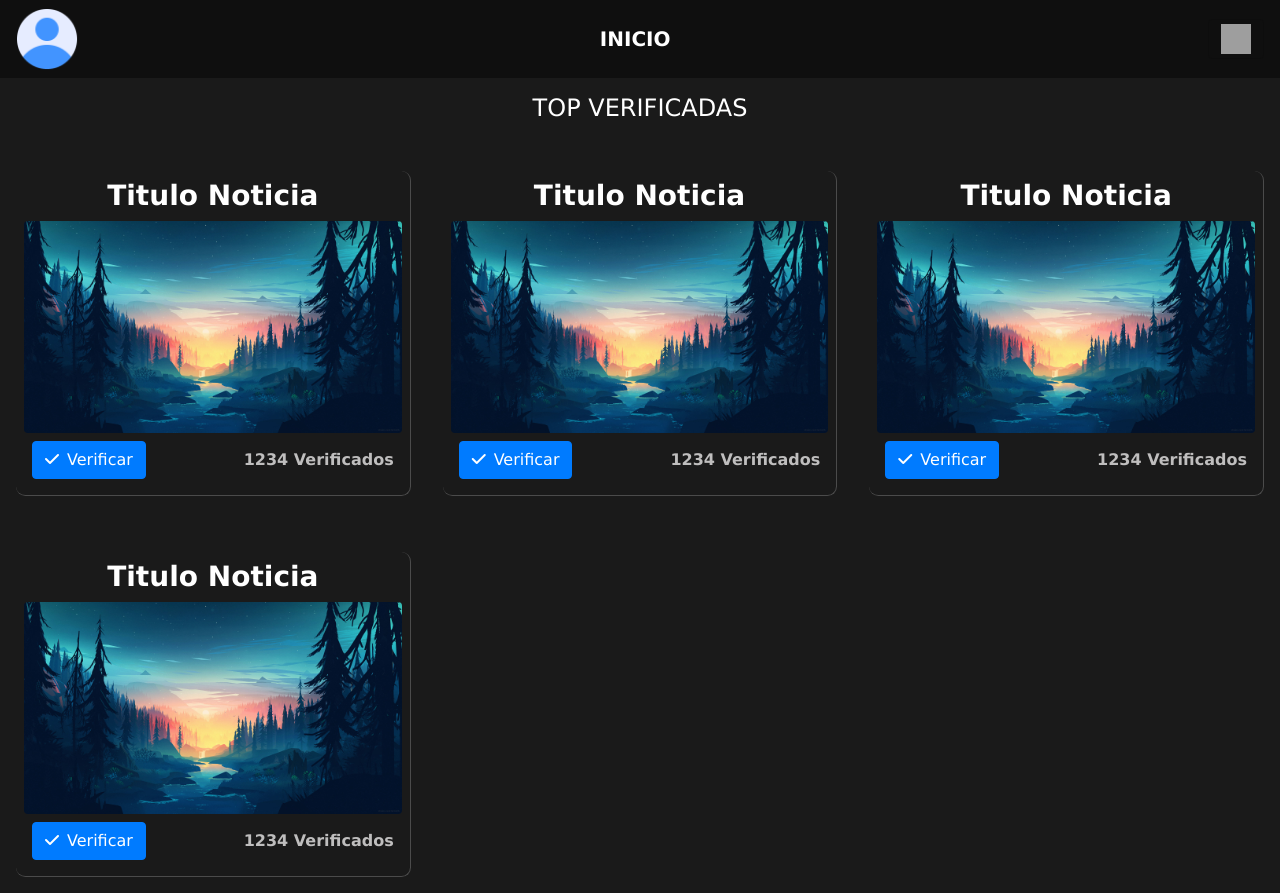
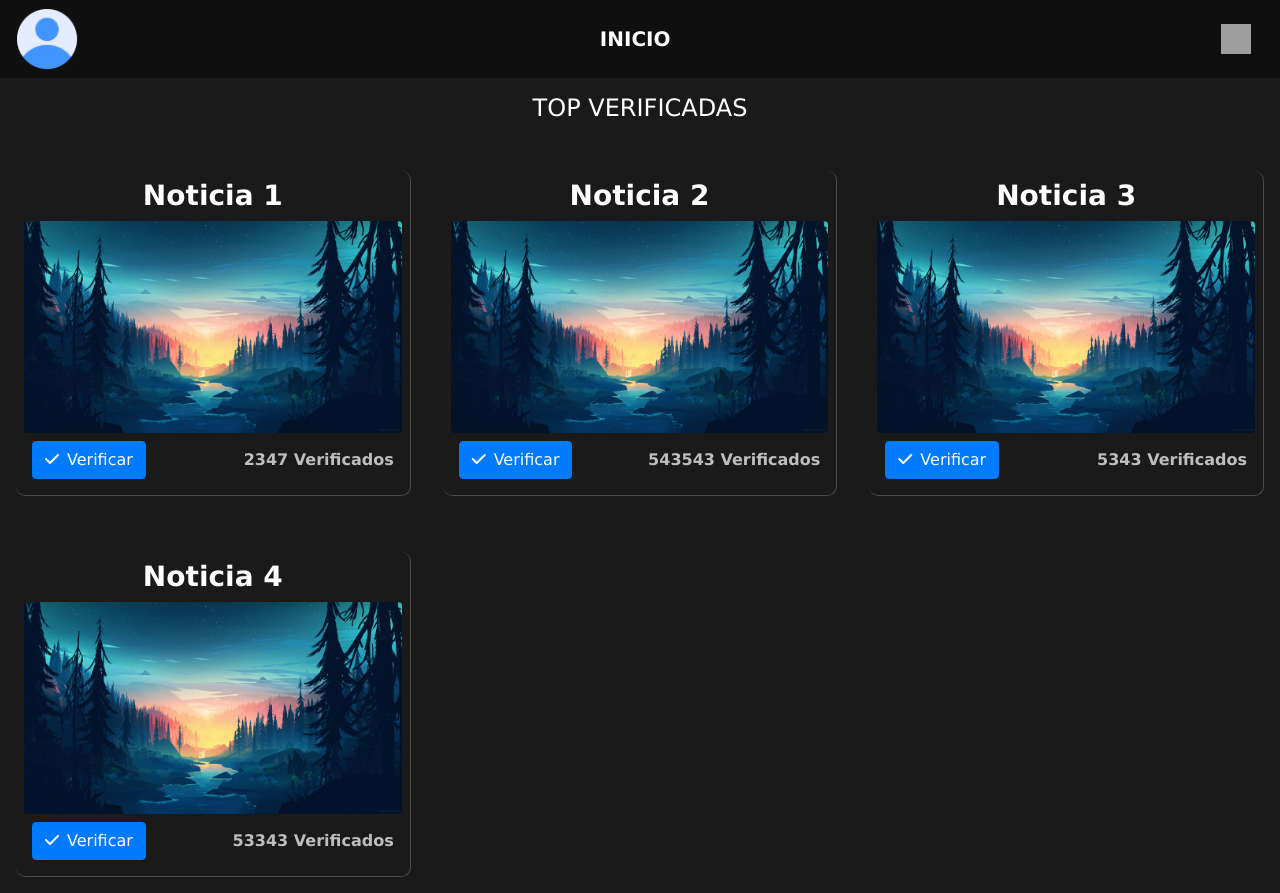
Before and after one commit to IvanAndrade11/report_now, an Angular app in the folder Frontend_V2/: page /user-home in a window 1280 px wide. Built offline with nearby package versions, Linux system fonts and the light colour scheme; no server answers; grey boxes are pictures that could not be loaded.

Commit message:
Update 3 files

```diff
--- a/Frontend_V2/src/app/restore-password/restore-password.component.ts
+++ b/Frontend_V2/src/app/restore-password/restore-password.component.ts
@@ -1,15 +1,15 @@
-import { Component, OnInit } from '@angular/core'
-import { FormBuilder, FormGroup, Validators } from '@angular/forms'
-import { Router } from '@angular/router'
-import { ToastrService } from 'ngx-toastr'
+import { Component, OnInit } from "@angular/core";
+import { FormBuilder, FormGroup, Validators } from "@angular/forms";
+import { Router } from "@angular/router";
+import { ToastrService } from "ngx-toastr";
 
 @Component({
-  selector: 'app-restore-password',
-  templateUrl: './restore-password.component.html',
-  styleUrls: ['./restore-password.component.css']
+  selector: "app-restore-password",
+  templateUrl: "./restore-password.component.html",
+  styleUrls: ["./restore-password.component.css"],
 })
 export class RestorePasswordComponent implements OnInit {
-  contactForm!: FormGroup
+  contactForm!: FormGroup;
 
   constructor(
     private readonly fb: FormBuilder,
@@ -18,20 +18,20 @@ export class RestorePasswordComponent implements OnInit {
   ) {}
 
   ngOnInit(): void {
-    this.contactForm = this.initForm()
+    this.contactForm = this.initForm();
   }
 
   onSubmit(): void {
-    this.toastr.success('Mensaje enviado', 'Exito', {
-      timeOut: 5000
-    })
-    this.router.navigate([''])
+    this.toastr.success("Mensaje enviado", "Exito", {
+      timeOut: 5000,
+    });
+    this.router.navigate([""]);
   }
 
   initForm(): FormGroup {
     //Declarar las propiedades que tendrá el formulario
     return this.fb.group({
-      email: ['', [Validators.email, Validators.required]]
-    })
+      email: ["", [Validators.email, Validators.required]],
+    });
   }
 }
--- a/Frontend_V2/src/app/user-home/user-home.component.html
+++ b/Frontend_V2/src/app/user-home/user-home.component.html
@@ -37,68 +37,22 @@
 <h1>TOP VERIFICADAS</h1>
 
 <div class="notice-cards">
-  <div class="notice-card">
-    <h3>Titulo Noticia</h3>
+  <div class="notice-card" *ngFor="let notice of noticesArray">
+    <h3>{{notice.titulo}}</h3>
     <div class="notice-photo">
-      <img
-        src="../../assets/img/17010.jpg"
-        alt="Foto de la noticia"
-        class="img-fluid rounded d-block m-l-none"
-      />
+      <a routerLink="notice">
+        <img
+          src="../../assets/img/17010.jpg"
+          alt="Foto de la noticia"
+          class="img-fluid rounded d-block m-l-none"
+        />
+      </a>
     </div>
     <div class="notice-buttons">
-      <button class="btn btn-primary">
+      <button class="btn btn-primary" (click)="onVerify()">
         <i class="fa-solid fa-check"></i>Verificar
       </button>
-      <p>1234 Verificados</p>
-    </div>
-  </div>
-  <div class="notice-card">
-    <h3>Titulo Noticia</h3>
-    <div class="notice-photo">
-      <img
-        src="../../assets/img/17010.jpg"
-        alt="Foto de la noticia"
-        class="img-fluid rounded d-block m-l-none"
-      />
-    </div>
-    <div class="notice-buttons">
-      <button class="btn btn-primary">
-        <i class="fa-solid fa-check"></i>Verificar
-      </button>
-      <p>1234 Verificados</p>
-    </div>
-  </div>
-  <div class="notice-card">
-    <h3>Titulo Noticia</h3>
-    <div class="notice-photo">
-      <img
-        src="../../assets/img/17010.jpg"
-        alt="Foto de la noticia"
-        class="img-fluid rounded d-block m-l-none"
-      />
-    </div>
-    <div class="notice-buttons">
-      <button class="btn btn-primary">
-        <i class="fa-solid fa-check"></i>Verificar
-      </button>
-      <p>1234 Verificados</p>
-    </div>
-  </div>
-  <div class="notice-card">
-    <h3>Titulo Noticia</h3>
-    <div class="notice-photo">
-      <img
-        src="../../assets/img/17010.jpg"
-        alt="Foto de la noticia"
-        class="img-fluid rounded d-block m-l-none"
-      />
-    </div>
-    <div class="notice-buttons">
-      <button class="btn btn-primary">
-        <i class="fa-solid fa-check"></i>Verificar
-      </button>
-      <p>1234 Verificados</p>
+      <p>{{notice.likes}} Verificados</p>
     </div>
   </div>
 </div>
--- a/Frontend_V2/src/app/user-home/user-home.component.ts
+++ b/Frontend_V2/src/app/user-home/user-home.component.ts
@@ -1,10 +1,40 @@
-import { Component } from '@angular/core'
+import { Component } from "@angular/core";
+import { ToastrService } from "ngx-toastr";
 
 @Component({
-  selector: 'app-user-home',
-  templateUrl: './user-home.component.html',
-  styleUrls: ['./user-home.component.css']
+  selector: "app-user-home",
+  templateUrl: "./user-home.component.html",
+  styleUrls: ["./user-home.component.css"],
 })
 export class UserHomeComponent {
-  constructor() {}
+  noticesArray = [
+    {
+      titulo: "Noticia 1",
+      img: "",
+      likes: 2347,
+    },
+    {
+      titulo: "Noticia 2",
+      img: "",
+      likes: 543543,
+    },
+    {
+      titulo: "Noticia 3",
+      img: "",
+      likes: 5343,
+    },
+    {
+      titulo: "Noticia 4",
+      img: "",
+      likes: 53343,
+    },
+  ];
+
+  constructor(private toastr: ToastrService) {}
+
+  onVerify(): void {
+    this.toastr.info("Verificado", "", {
+      timeOut: 5000,
+    });
+  }
 }
```
